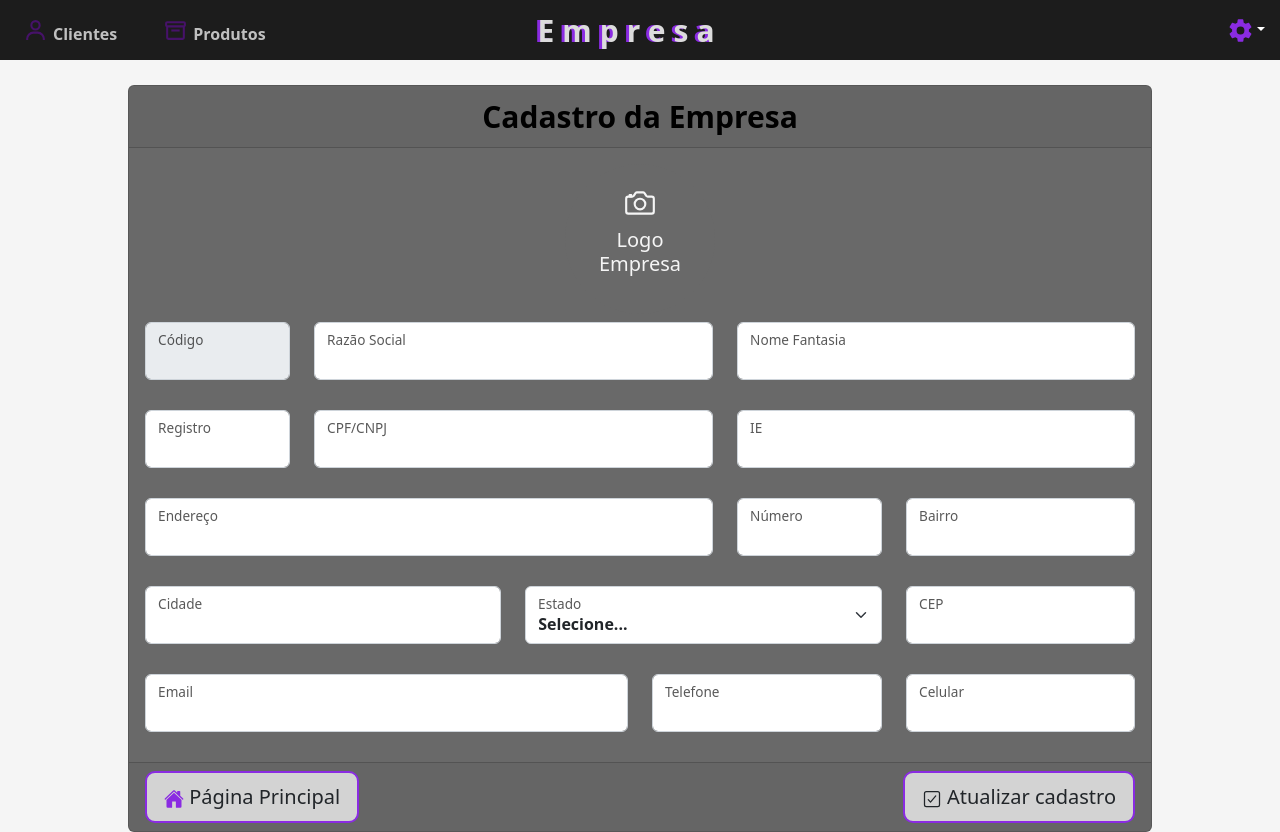
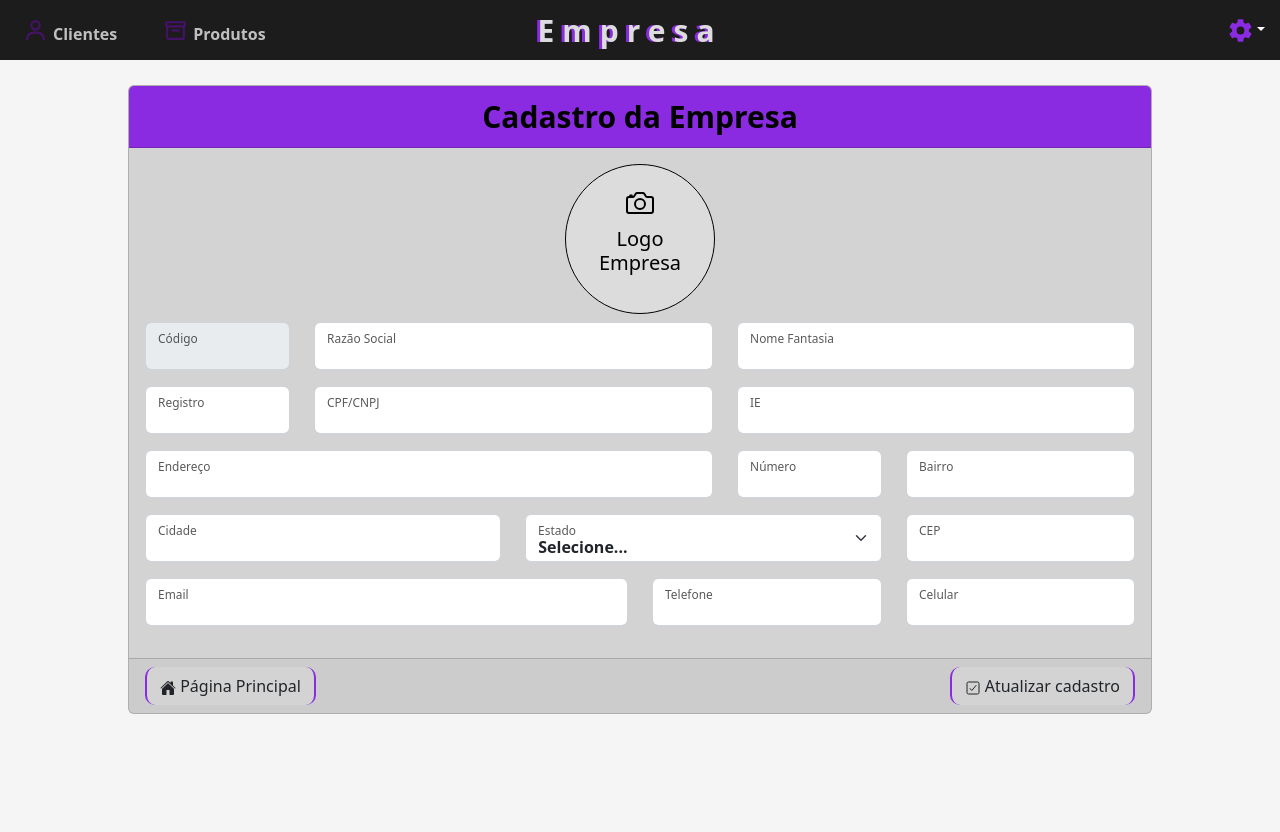
Before and after one commit to EriksJunior/Project_Nota, a React (Vite) app: page /company in a window 1280 px wide. After the commit the page ends 800 px from the top, so only its background shows below. Built offline with nearby package versions, Linux system fonts and the light colour scheme.

Commit message:
REFACTOR : company

```diff
--- a/src/shared/components/Company/index.tsx
+++ b/src/shared/components/Company/index.tsx
@@ -1,6 +1,5 @@
 import { Button, Card, Col, Form, FloatingLabel, Row } from 'react-bootstrap';
-import { IconIoHome } from '../Styles/bootstrap';
-import { IoCheckboxOutline } from "react-icons/io5";
+import { IoCheckboxOutline , IoHome } from "react-icons/io5";
 import { Dropzone } from '../DropzoneLogo/index';
 import { ButtonAtt, ButtonReturn, ButtonContent, CardCompany, LogoEmpresa } from './styles'
 
@@ -29,8 +28,8 @@ export function InfoCompany() {
 
 
     <div style={{ justifyContent: "center", display: "flex" }}>
-      <CardCompany style={{ background: "#696969", color: "black" }} className="text-center">
-        <Card.Header style={{ fontSize: "30px", fontWeight: "bold" }} >Cadastro da Empresa</Card.Header>
+      <CardCompany style={{ background: "#D3D3D3", color: "black" }} className="text-center">
+        <Card.Header style={{ fontSize: "30px", fontWeight: "bold" , background:"#8A2BE2" }} >Cadastro da Empresa</Card.Header>
         <Card.Body>
           <Card.Title style={{ justifyContent: "center", display: "flex" }} >
             <LogoEmpresa>
@@ -41,59 +40,59 @@ export function InfoCompany() {
             <Form>
               <Row className="mb-3">
                 <Col sm={3} md={3} lg={2} xl={2}>
-                  <FloatingLabel as={Col} className="mb-4" label="Código">
-                    <Form.Control disabled type="text" onChange={handleChange} name="codigo" />
+                  <FloatingLabel as={Col} style={{ fontSize: "14px" }} label="Código">
+                    <Form.Control disabled type="text" style={{ height: "48px" }} onChange={handleChange} name="codigo" />
                   </FloatingLabel>
                 </Col>
 
                 <Col>
-                  <FloatingLabel as={Col} className="mb-4" label=" Razão Social">
-                    <Form.Control type="text" onChange={handleChange} name="razaoSocial" />
+                  <FloatingLabel as={Col} style={{ fontSize: "14px" }} label=" Razão Social">
+                    <Form.Control type="text" style={{ height: "48px" }} onChange={handleChange} name="razaoSocial" />
                   </FloatingLabel>
                 </Col>
 
                 <Col>
-                  <FloatingLabel as={Col} className="mb-4" label=" Nome Fantasia">
-                    <Form.Control type="text" onChange={handleChange} name="nomeFant" />
+                  <FloatingLabel as={Col} style={{ fontSize: "14px" }} label=" Nome Fantasia">
+                    <Form.Control type="text" style={{ height: "48px" }} onChange={handleChange} name="nomeFant" />
                   </FloatingLabel>
                 </Col>
               </Row>
 
               <Row className="mb-3">
                 <Col sm={3} md={3} lg={2} xl={2}>
-                  <FloatingLabel as={Col} className="mb-4" label=" Registro">
-                    <Form.Control type="text" onChange={handleChange} name="registro" />
+                  <FloatingLabel as={Col} style={{ fontSize: "14px" }} label=" Registro">
+                    <Form.Control type="text" style={{ height: "48px" }} onChange={handleChange} name="registro" />
                   </FloatingLabel>
                 </Col>
 
                 <Col>
-                  <FloatingLabel as={Col} className="mb-4" label="CPF/CNPJ">
-                    <Form.Control type="text" onChange={handleChange} name="cpfCnpj" />
+                  <FloatingLabel as={Col} style={{ fontSize: "14px" }} label="CPF/CNPJ">
+                    <Form.Control type="text" style={{ height: "48px" }} onChange={handleChange} name="cpfCnpj" />
                   </FloatingLabel>
                 </Col>
                 <Col>
-                  <FloatingLabel as={Col} className="mb-4" label="IE">
-                    <Form.Control type="text" onChange={handleChange} name="IE" />
+                  <FloatingLabel as={Col} style={{ fontSize: "14px" }} label="IE">
+                    <Form.Control type="text" style={{ height: "48px" }} onChange={handleChange} name="IE" />
                   </FloatingLabel>
                 </Col>
 
               </Row>
               <Row className="mb-3">
                 <Col sm={6} md={6} lg={6} xl={7}>
-                  <FloatingLabel as={Col} className="mb-4" label="Endereço">
-                    <Form.Control type="text" onChange={handleChange} name="endereco" />
+                  <FloatingLabel as={Col} style={{ fontSize: "14px" }} label="Endereço">
+                    <Form.Control type="text" style={{ height: "48px" }} onChange={handleChange} name="endereco" />
                   </FloatingLabel>
                 </Col>
 
                 <Col sm={3} md={3} lg={2} xl={2}>
-                  <FloatingLabel as={Col} className="mb-4" label="Número">
-                    <Form.Control type="text" onChange={handleChange} name="numero" />
+                  <FloatingLabel as={Col} style={{ fontSize: "14px" }} label="Número">
+                    <Form.Control type="text" style={{ height: "48px" }} onChange={handleChange} name="numero" />
                   </FloatingLabel>
                 </Col>
 
                 <Col sm={3} md={3} lg={2} xl={3}>
-                  <FloatingLabel as={Col} className="mb-4" label="Bairro">
-                    <Form.Control type="text" onChange={handleChange} name="bairro" />
+                  <FloatingLabel as={Col} style={{ fontSize: "14px" }} label="Bairro">
+                    <Form.Control type="text" style={{ height: "48px" }} onChange={handleChange} name="bairro" />
                   </FloatingLabel>
                 </Col>
 
@@ -101,14 +100,14 @@ export function InfoCompany() {
 
               <Row className="mb-3">
                 <Col>
-                  <FloatingLabel as={Col} className="mb-4" label="Cidade">
-                    <Form.Control type="text" onChange={handleChange} name="cidade" />
+                  <FloatingLabel as={Col} style={{ fontSize: "14px" }} label="Cidade">
+                    <Form.Control type="text" style={{ height: "48px" }} onChange={handleChange} name="cidade" />
                   </FloatingLabel>
                 </Col>
 
                 <Col>
-                  <FloatingLabel as={Col} className="mb-4" label="Estado">
-                    <Form.Select style={{ fontWeight: "bolder" }}>
+                  <FloatingLabel as={Col} style={{ fontSize: "14px" }} label="Estado">
+                    <Form.Select style={{ fontWeight: "bolder" , height: "48px" }}>
                       <option>Selecione...</option>
                       <option value="AC">Acre</option>
                       <option value="AL">Alagoas</option>
@@ -142,28 +141,28 @@ export function InfoCompany() {
                 </Col>
 
                 <Col sm={3} md={3} lg={2} xl={3}>
-                  <FloatingLabel as={Col} className="mb-4" label="CEP">
-                    <Form.Control type="text" onChange={handleChange} name="cep" />
+                  <FloatingLabel as={Col} style={{ fontSize: "14px" }} label="CEP">
+                    <Form.Control type="text" style={{ height: "48px" }} onChange={handleChange} name="cep" />
                   </FloatingLabel>
                 </Col>
               </Row>
 
-              <Row>
+              <Row className="mb-3">
                 <Col sm={3} md={3} lg={2} xl={6}>
-                  <FloatingLabel as={Col} className="mb-4" label="Email">
-                    <Form.Control type="text" onChange={handleChange} name="email" />
+                  <FloatingLabel as={Col} style={{ fontSize: "14px" }} label="Email">
+                    <Form.Control type="text" style={{ height: "48px" }} onChange={handleChange} name="email" />
                   </FloatingLabel>
                 </Col>
 
                 <Col sm={3} md={3} lg={2} xl={3}>
-                  <FloatingLabel as={Col} className="mb-4" label="Telefone">
-                    <Form.Control type="text" onChange={handleChange} name="telefone" />
+                  <FloatingLabel as={Col} style={{ fontSize: "14px" }} label="Telefone">
+                    <Form.Control type="text" style={{ height: "48px" }} onChange={handleChange} name="telefone" />
                   </FloatingLabel>
                 </Col>
 
                 <Col sm={3} md={3} lg={2} xl={3}>
-                  <FloatingLabel as={Col} className="mb-4" label="Celular">
-                    <Form.Control type="text" onChange={handleChange} name="celular" />
+                  <FloatingLabel as={Col} style={{ fontSize: "14px" }} label="Celular">
+                    <Form.Control type="text" style={{ height: "48px" }} onChange={handleChange} name="celular" />
                   </FloatingLabel>
                 </Col>
 
@@ -174,12 +173,12 @@ export function InfoCompany() {
         <Card.Footer className="text-muted">
           <ButtonContent>
             <ButtonReturn as={Link} to="/">
-              <Button variant="" size='lg'>
-                <IconIoHome /> <span>Página Principal</span>
+              <Button variant="">
+                <IoHome /> <a>Página Principal</a>
               </Button>
             </ButtonReturn>
             <ButtonAtt>
-              <Button onClick={updateCompany} variant="" size='lg'>
+              <Button onClick={updateCompany} variant="">
                 <IoCheckboxOutline /> Atualizar cadastro
               </Button>
             </ButtonAtt>
--- a/src/shared/components/Company/styles.ts
+++ b/src/shared/components/Company/styles.ts
@@ -32,12 +32,22 @@ export const ButtonContent = styled.div`
 export const ButtonReturn = styled.div`
 background: #D3D3D3;
 border-radius: 10px;
-border: 2px solid #8A2BE2;
+border-left: 2px solid #8A2BE2;
+border-right: 2px solid #8A2BE2;
+:hover{
+  background: #8A2BE2;
+  color: white;
+}
 
 `
 
 export const ButtonAtt = styled.div`
   background: #D3D3D3;
-  border: 2px solid #8A2BE2;
   border-radius: 10px;
+  border-left: 2px solid #8A2BE2;
+  border-right: 2px solid #8A2BE2;
+  :hover{
+    background: #8A2BE2;
+    color: white;
+  }
 `
--- a/src/shared/components/DropzoneLogo/styles.css
+++ b/src/shared/components/DropzoneLogo/styles.css
@@ -1,8 +1,9 @@
 .dropzone{
     height: 150px;
     width: 150px;
-    background: #696969;
+    background:#DCDCDC;
     border-radius: 100px;
+    border: 1px solid black;
 
 
     display:flex;
@@ -28,7 +29,7 @@
     width: calc(100% - 60px);
     height: calc( 100% - 60px );
     border-radius: 50px;
-    color: whitesmoke;
+    color: black;
     display: flex;
     flex-direction: column;
     justify-content: center;
@@ -36,7 +37,7 @@
 }
 
 .dropzone p svg {
-    color: whitesmoke;
+    color: black;
     width: 34px;
     height: 34px;
     margin-bottom: 8px;
--- a/src/shared/components/Styles/bootstrap.ts
+++ b/src/shared/components/Styles/bootstrap.ts
@@ -15,6 +15,7 @@ color: #461269;
 
 export const IconIoHome = styled(IoHome)`
 color: #8A2BE2;
+}
 `
 
 export const IconIoEnter = styled(IoEnter)`
```
